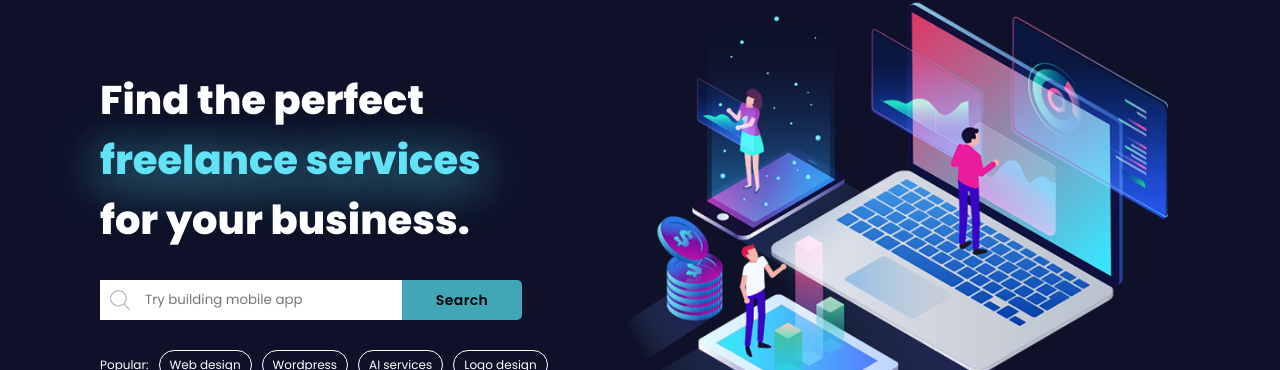
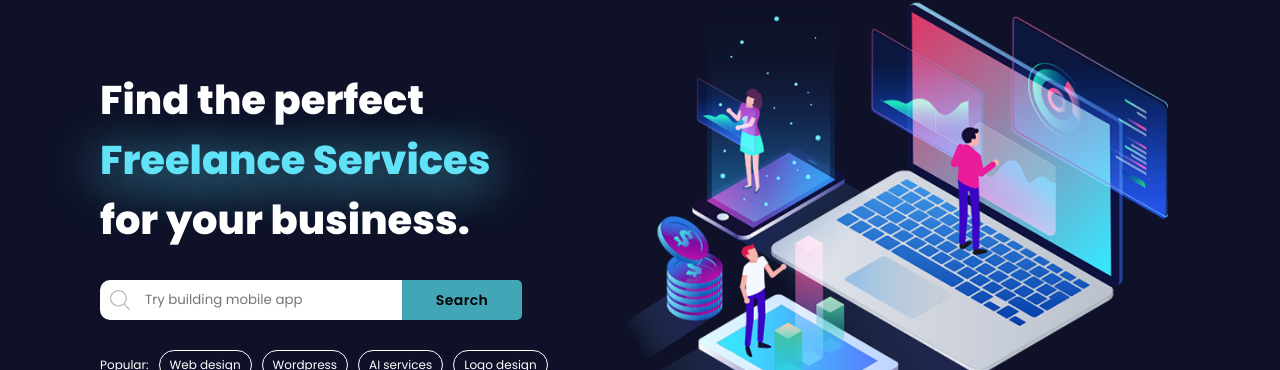
Before and after one commit to HarenaFiantso/TalentaUI, a React (Vite) app: page / in a window 1280 px wide. Shown: the part 153-523 px from the top of the page. Built offline with nearby package versions, Linux system fonts and the light colour scheme.

Commit message:
style: Styling the banner text

```diff
--- a/src/components/featured/Featured.scss
+++ b/src/components/featured/Featured.scss
@@ -24,6 +24,7 @@
         span {
           color: #62e2f6;
           text-shadow: 0 8px 50px #62e2f6;
+          text-transform: capitalize;
         }
       }
 
@@ -32,7 +33,7 @@
         align-items: center;
         justify-content: space-between;
         background-color: #fff;
-        border-radius: 0 10px 10px 0;
+        border-radius: 10px;
         height: 40px;
         width: 80%;
 
@@ -50,7 +51,7 @@
           input {
             border: none;
             outline: none;
-            color: rgb(75, 75, 75);
+            color: rgb(31, 31, 31);
           }
         }
 
```
